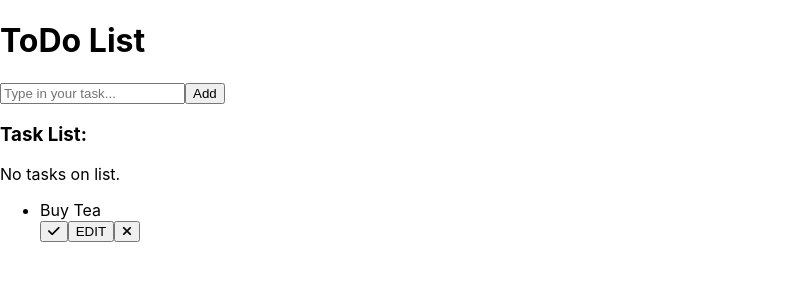
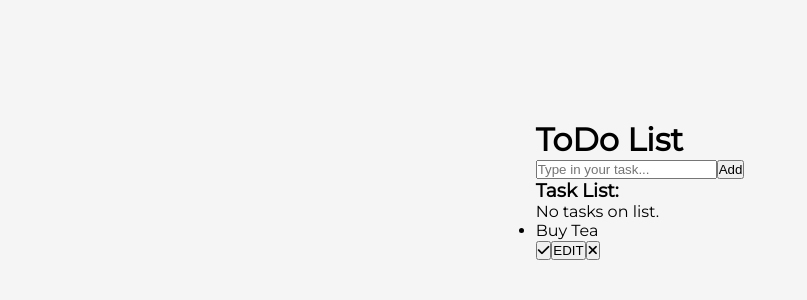
Before and after one commit to greg19850/to-do-app-final, a React (Create React App) app: page / in a window 1280 px wide. Shown: the top 300 px of the page, without its empty margins (0-807 px from the left). Built offline with nearby package versions, Linux system fonts and the light colour scheme.

Commit message:
sdded styles to index.css, instlled sass for project styling

```diff
--- a/package.json
+++ b/package.json
@@ -9,6 +9,7 @@
     "react": "^18.2.0",
     "react-dom": "^18.2.0",
     "react-scripts": "5.0.1",
+    "sass": "^1.56.1",
     "web-vitals": "^2.1.4"
   },
   "scripts": {
--- a/src/components/App.css
+++ /dev/null
@@ -1,38 +0,0 @@
-.App {
-  text-align: center;
-}
-
-.App-logo {
-  height: 40vmin;
-  pointer-events: none;
-}
-
-@media (prefers-reduced-motion: no-preference) {
-  .App-logo {
-    animation: App-logo-spin infinite 20s linear;
-  }
-}
-
-.App-header {
-  background-color: #282c34;
-  min-height: 100vh;
-  display: flex;
-  flex-direction: column;
-  align-items: center;
-  justify-content: center;
-  font-size: calc(10px + 2vmin);
-  color: white;
-}
-
-.App-link {
-  color: #61dafb;
-}
-
-@keyframes App-logo-spin {
-  from {
-    transform: rotate(0deg);
-  }
-  to {
-    transform: rotate(360deg);
-  }
-}
--- a/src/components/App.js
+++ b/src/components/App.js
@@ -3,7 +3,7 @@ import React from 'react';
 import Header from "./Header";
 import ToDoList from "./ToDoList";
 
-import './App.css';
+import './App.scss';
 
 const App = () => {
   return (
--- a/src/index.css
+++ b/src/index.css
@@ -1,13 +1,23 @@
-body {
+@import url('https://fonts.googleapis.com/css2?family=Montserrat&display=swap');
+
+* {
+  box-sizing: border-box;
   margin: 0;
-  font-family: -apple-system, BlinkMacSystemFont, 'Segoe UI', 'Roboto', 'Oxygen',
-    'Ubuntu', 'Cantarell', 'Fira Sans', 'Droid Sans', 'Helvetica Neue',
-    sans-serif;
-  -webkit-font-smoothing: antialiased;
-  -moz-osx-font-smoothing: grayscale;
+  padding: 0;
 }
 
-code {
-  font-family: source-code-pro, Menlo, Monaco, Consolas, 'Courier New',
-    monospace;
+:root {
+  --deep-dark: rgb(26, 26, 26);
+  --light-dark: rgb(79, 82, 92);
+  --light-blue: rgb(0, 132, 255);
+  --dark-blue: rgb(2, 84, 161);
+  --light: rgb(245, 245, 245);
 }
+
+body {
+  display: flex;
+  justify-content: center;
+  margin-top: 120px;
+  font-family: 'Montserrat', sans-serif;
+  background-color: var(--light);
+}
```
Also changed, not shown: src/components/App.scss (added), 1 other file (tests, documents, lock files or other folders).
